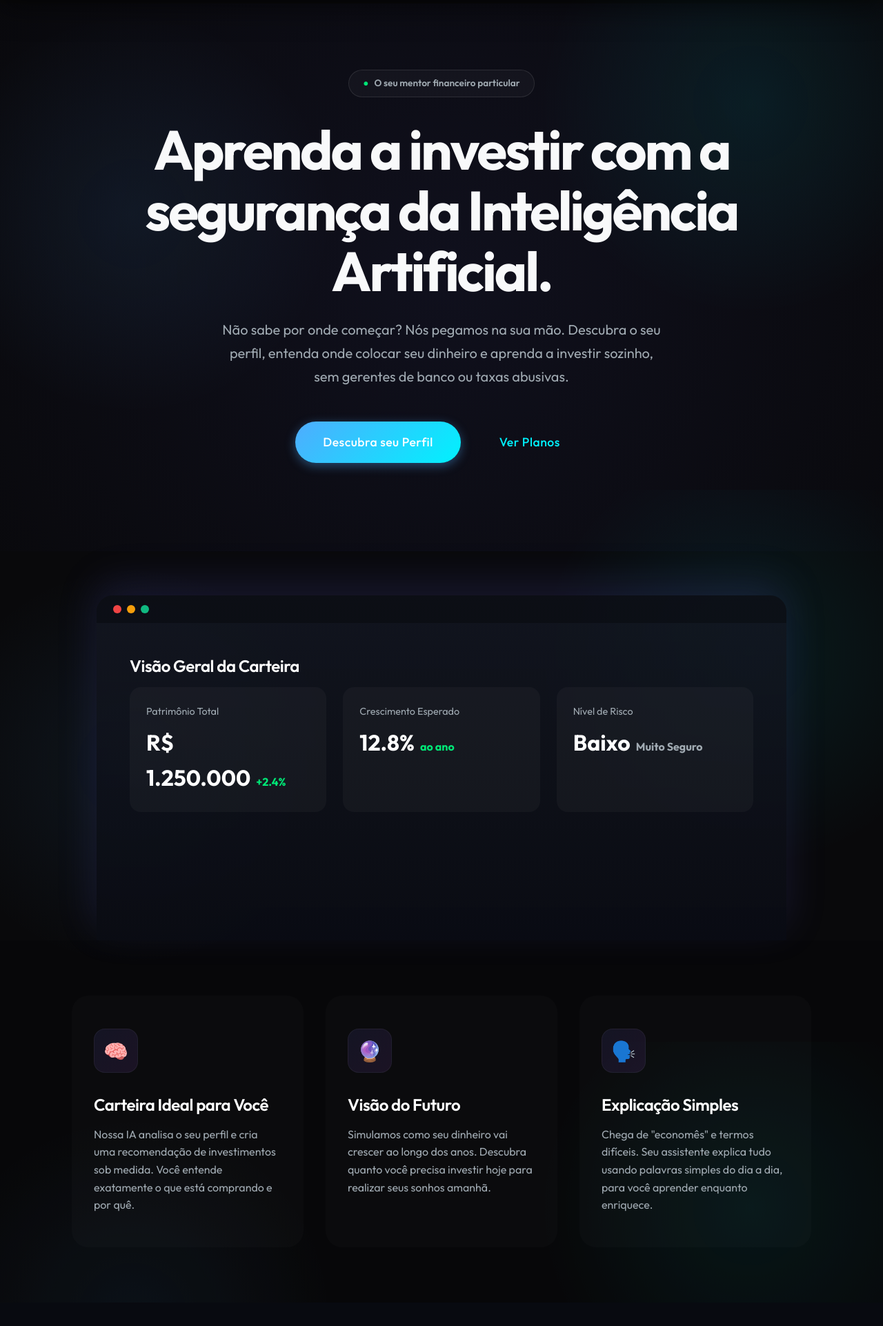
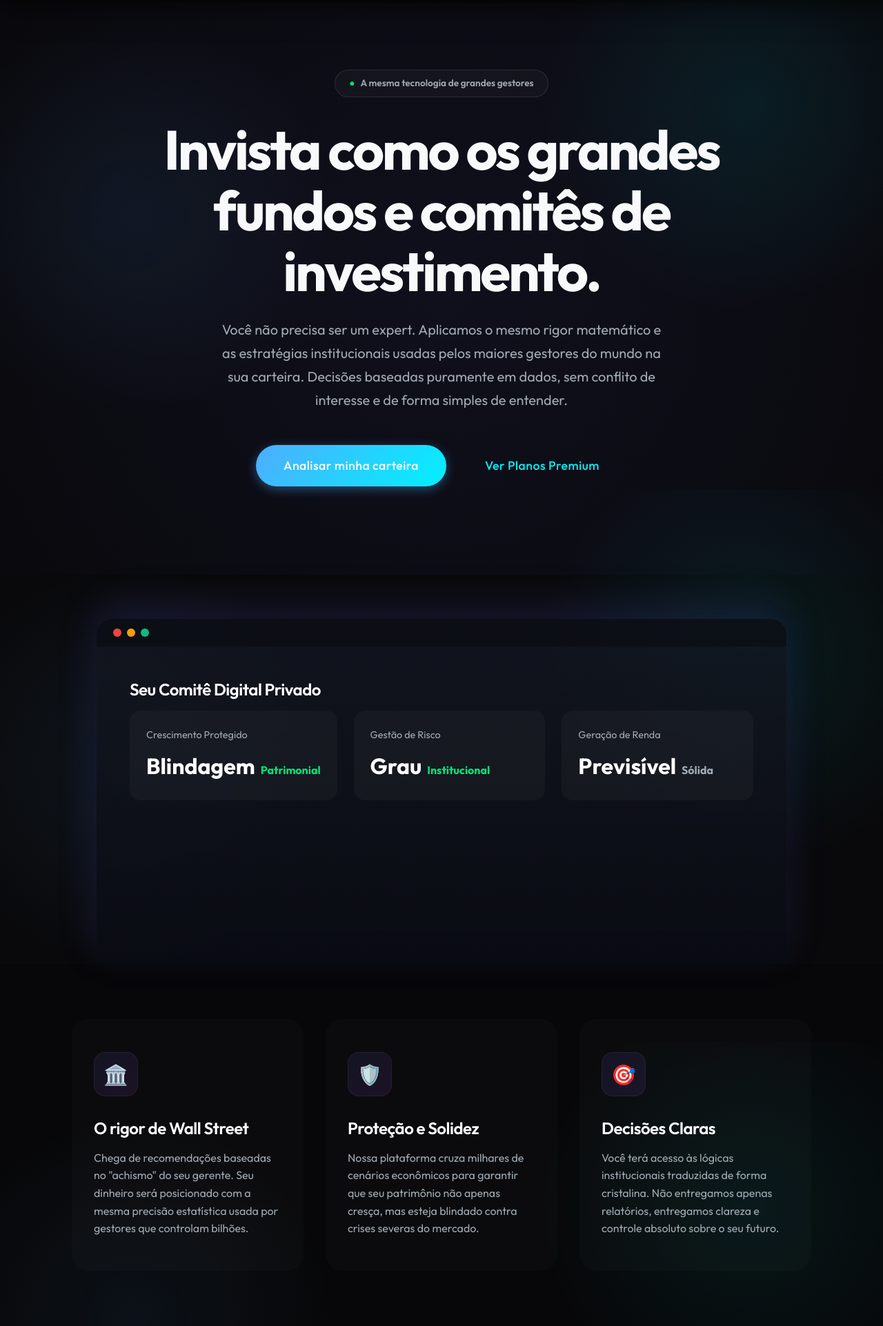
Before and after one commit to cleiltonrodriguesofc/proinvestai, a Python web app: template app/presentation/web/templates/landing.html in a window 1280 px wide. Shown: the part 90-2012 px from the top of the page at 69% size. Before the commit the page ends 1898 px from the top, so only its background shows below. Run offline with Jinja, Linux system fonts and the light colour scheme; the template is opened without the code that fills it, so the values that code supplies are empty.

Commit message:
feat(ui): shift copy to emphasize institutional-grade investment strategy
Updated the landing page narrative to position the product as a private digital investment committee. Removed 'AI security' claims, replacing them with 'Wall Street rigor', 'Asset Protection', and 'Institutional Grade' messaging to build extreme trust for high-ticket sales.

```diff
--- a/app/presentation/web/templates/landing.html
+++ b/app/presentation/web/templates/landing.html
@@ -118,14 +118,14 @@
 <div class="premium-hero animate-fade-in">
     <div class="hero-content">
         <div class="hero-badge">
-            <span style="color: var(--success)">●</span> O seu mentor financeiro particular
+            <span style="color: var(--success)">●</span> A mesma tecnologia de grandes gestores
         </div>
-        <h1 class="hero-title">Aprenda a investir com a <span class="gradient-text">segurança</span> da Inteligência Artificial.</h1>
-        <p class="hero-subtitle">Não sabe por onde começar? Nós pegamos na sua mão. Descubra o seu perfil, entenda onde colocar seu dinheiro e aprenda a investir sozinho, sem gerentes de banco ou taxas abusivas.</p>
+        <h1 class="hero-title">Invista como os <span class="gradient-text">grandes fundos</span> e comitês de investimento.</h1>
+        <p class="hero-subtitle">Você não precisa ser um expert. Aplicamos o mesmo rigor matemático e as estratégias institucionais usadas pelos maiores gestores do mundo na sua carteira. Decisões baseadas puramente em dados, sem conflito de interesse e de forma simples de entender.</p>
 
         <div style="display: flex; gap: 1rem; justify-content: center; margin-bottom: 2rem;">
-            <a href="/quiz" class="btn btn-primary" style="padding: 1rem 2.5rem; font-size: 1.1rem; border-radius: 100px;">Descubra seu Perfil</a>
-            <a href="/pricing" class="btn btn-ghost" style="padding: 1rem 2.5rem; font-size: 1.1rem; border-radius: 100px;">Ver Planos</a>
+            <a href="/quiz" class="btn btn-primary" style="padding: 1rem 2.5rem; font-size: 1.1rem; border-radius: 100px;">Analisar minha carteira</a>
+            <a href="/pricing" class="btn btn-ghost" style="padding: 1rem 2.5rem; font-size: 1.1rem; border-radius: 100px;">Ver Planos Premium</a>
         </div>
     </div>
 </div>
@@ -139,19 +139,19 @@
             <div style="width: 12px; height: 12px; border-radius: 50%; background: #10b981;"></div>
         </div>
         <div style="padding: 3rem; text-align: left;">
-            <h3 style="font-size: 1.5rem; color: white; margin-bottom: 1rem;">Visão Geral da Carteira</h3>
+            <h3 style="font-size: 1.5rem; color: white; margin-bottom: 1rem;">Seu Comitê Digital Privado</h3>
             <div style="display: grid; grid-template-columns: repeat(3, 1fr); gap: 1.5rem;">
                 <div style="background: rgba(255,255,255,0.03); padding: 1.5rem; border-radius: 16px; border: 1px solid var(--border);">
-                    <div style="color: var(--text-secondary); font-size: 0.9rem; margin-bottom: 0.5rem;">Patrimônio Total</div>
-                    <div style="font-size: 2rem; font-weight: 700; color: white;">R$ 1.250.000<span style="font-size: 1rem; color: var(--success); margin-left: 0.5rem;">+2.4%</span></div>
+                    <div style="color: var(--text-secondary); font-size: 0.9rem; margin-bottom: 0.5rem;">Crescimento Protegido</div>
+                    <div style="font-size: 2rem; font-weight: 700; color: white;">Blindagem<span style="font-size: 1rem; color: var(--success); margin-left: 0.5rem;">Patrimonial</span></div>
                 </div>
                 <div style="background: rgba(255,255,255,0.03); padding: 1.5rem; border-radius: 16px; border: 1px solid var(--border);">
-                    <div style="color: var(--text-secondary); font-size: 0.9rem; margin-bottom: 0.5rem;">Crescimento Esperado</div>
-                    <div style="font-size: 2rem; font-weight: 700; color: white;">12.8%<span style="font-size: 1rem; color: var(--success); margin-left: 0.5rem;">ao ano</span></div>
+                    <div style="color: var(--text-secondary); font-size: 0.9rem; margin-bottom: 0.5rem;">Gestão de Risco</div>
+                    <div style="font-size: 2rem; font-weight: 700; color: white;">Grau<span style="font-size: 1rem; color: var(--success); margin-left: 0.5rem;">Institucional</span></div>
                 </div>
                 <div style="background: rgba(255,255,255,0.03); padding: 1.5rem; border-radius: 16px; border: 1px solid var(--border);">
-                    <div style="color: var(--text-secondary); font-size: 0.9rem; margin-bottom: 0.5rem;">Nível de Risco</div>
-                    <div style="font-size: 2rem; font-weight: 700; color: white;">Baixo<span style="font-size: 1rem; color: var(--text-secondary); margin-left: 0.5rem;">Muito Seguro</span></div>
+                    <div style="color: var(--text-secondary); font-size: 0.9rem; margin-bottom: 0.5rem;">Geração de Renda</div>
+                    <div style="font-size: 2rem; font-weight: 700; color: white;">Previsível<span style="font-size: 1rem; color: var(--text-secondary); margin-left: 0.5rem;">Sólida</span></div>
                 </div>
             </div>
         </div>
@@ -161,19 +161,19 @@
 <section style="background: rgba(0,0,0,0.2); border-top: 1px solid var(--border); border-bottom: 1px solid var(--border);">
     <div class="features-grid">
         <div class="feature-card">
-            <div class="feature-icon">🧠</div>
-            <h3 style="font-size: 1.5rem; color: white; margin-bottom: 1rem;">Carteira Ideal para Você</h3>
-            <p style="color: var(--text-secondary); line-height: 1.6;">Nossa IA analisa o seu perfil e cria uma recomendação de investimentos sob medida. Você entende exatamente o que está comprando e por quê.</p>
+            <div class="feature-icon">🏛️</div>
+            <h3 style="font-size: 1.5rem; color: white; margin-bottom: 1rem;">O rigor de Wall Street</h3>
+            <p style="color: var(--text-secondary); line-height: 1.6;">Chega de recomendações baseadas no "achismo" do seu gerente. Seu dinheiro será posicionado com a mesma precisão estatística usada por gestores que controlam bilhões.</p>
         </div>
         <div class="feature-card">
-            <div class="feature-icon">🔮</div>
-            <h3 style="font-size: 1.5rem; color: white; margin-bottom: 1rem;">Visão do Futuro</h3>
-            <p style="color: var(--text-secondary); line-height: 1.6;">Simulamos como seu dinheiro vai crescer ao longo dos anos. Descubra quanto você precisa investir hoje para realizar seus sonhos amanhã.</p>
+            <div class="feature-icon">🛡️</div>
+            <h3 style="font-size: 1.5rem; color: white; margin-bottom: 1rem;">Proteção e Solidez</h3>
+            <p style="color: var(--text-secondary); line-height: 1.6;">Nossa plataforma cruza milhares de cenários econômicos para garantir que seu patrimônio não apenas cresça, mas esteja blindado contra crises severas do mercado.</p>
         </div>
         <div class="feature-card">
-            <div class="feature-icon">🗣️</div>
-            <h3 style="font-size: 1.5rem; color: white; margin-bottom: 1rem;">Explicação Simples</h3>
-            <p style="color: var(--text-secondary); line-height: 1.6;">Chega de "economês" e termos difíceis. Seu assistente explica tudo usando palavras simples do dia a dia, para você aprender enquanto enriquece.</p>
+            <div class="feature-icon">🎯</div>
+            <h3 style="font-size: 1.5rem; color: white; margin-bottom: 1rem;">Decisões Claras</h3>
+            <p style="color: var(--text-secondary); line-height: 1.6;">Você terá acesso às lógicas institucionais traduzidas de forma cristalina. Não entregamos apenas relatórios, entregamos clareza e controle absoluto sobre o seu futuro.</p>
         </div>
     </div>
 </section>
```
